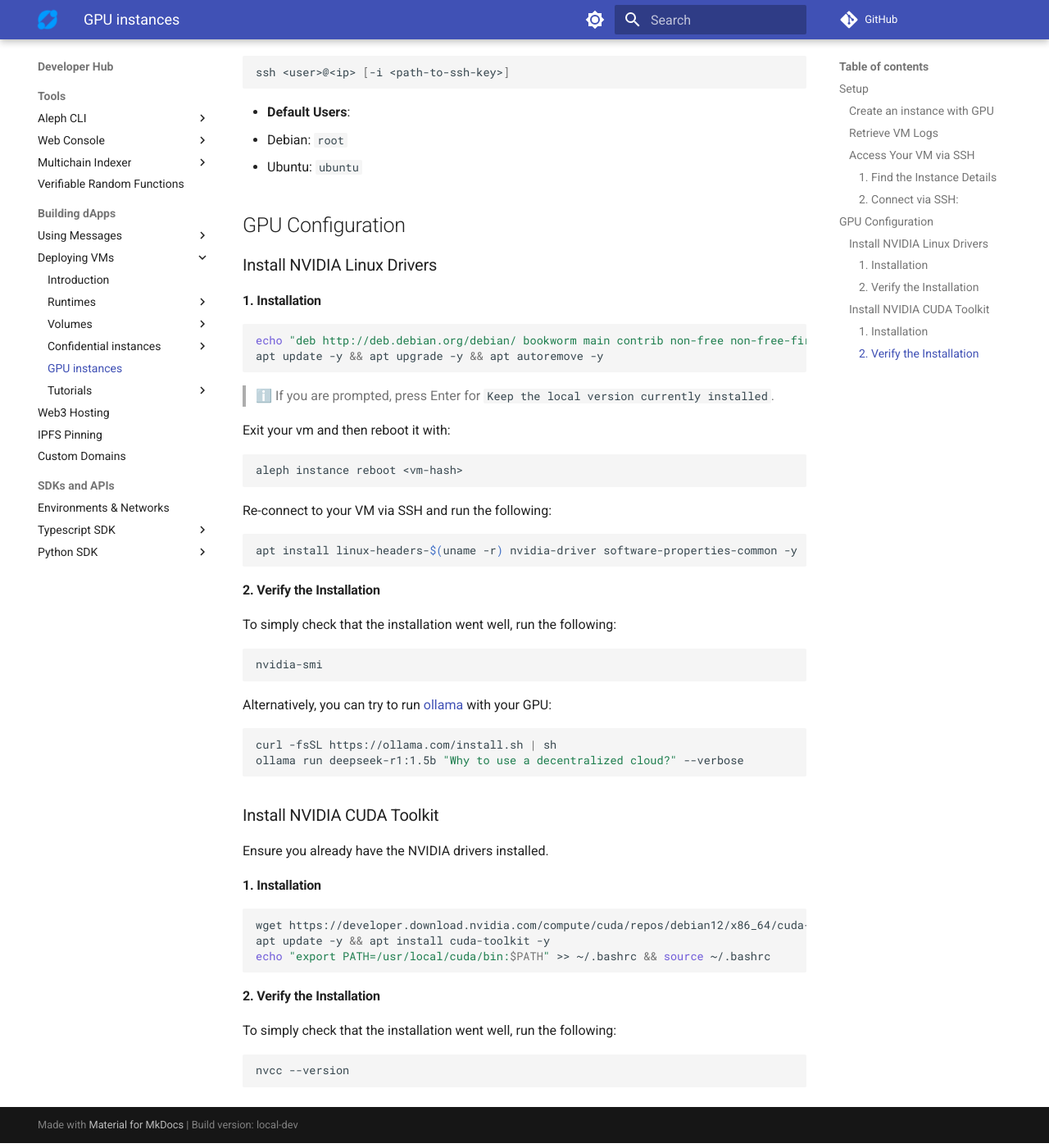
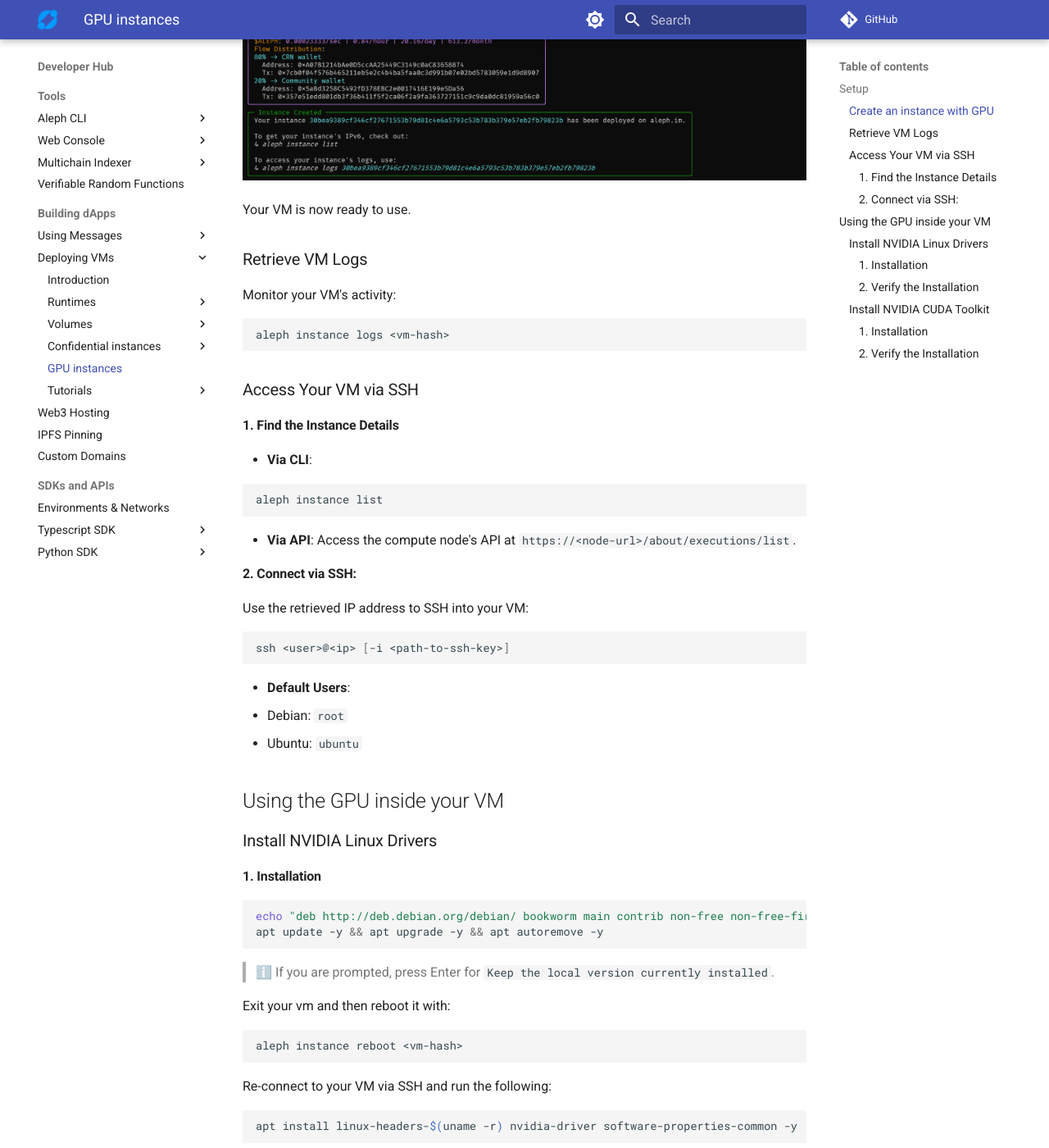
Before and after one commit to aleph-im/aleph-docs, an MkDocs documentation site: the page built from docs/computing/gpu/index.md, in a window 1280 px wide and 1400 px high, scrolled down 1131 px. Shown: the whole window at 82% size. Built offline with MkDocs 1.6.1 and Material for MkDocs 9.7.7, drawn with Linux system fonts in a browser that asks for light colours; plug-ins that fetch from the network failed and are left out; comment, search, counter and statistics services are not loaded.

Commit message:
Fix and add cli img

````diff
--- a/docs/computing/gpu/index.md
+++ b/docs/computing/gpu/index.md
@@ -14,6 +14,8 @@ The CLI provides a streamlined command to create a GPU instance. You will be pro
 ```shell
 aleph instance gpu
 ```
+
+![cli-create-gpu-instance](../../assets/images/gpu/cli-create-gpu-instance.png)
 
 Your VM is now ready to use.
 
@@ -49,7 +51,7 @@ ssh <user>@<ip> [-i <path-to-ssh-key>]
   - Debian: `root`
   - Ubuntu: `ubuntu`
 
-## GPU Configuration
+## Using the GPU inside your VM
 
 ### Install NVIDIA Linux Drivers
 
@@ -82,7 +84,7 @@ To simply check that the installation went well, run the following:
 nvidia-smi
 ```
 
-Alternatively, you can try to run [ollama](https://ollama.com/) with your GPU:
+Alternatively, you can try to run [ollama](https://ollama.com/) using the GPU:
 
 ```shell
 curl -fsSL https://ollama.com/install.sh | sh
````
Also changed, not shown: docs/assets/images/gpu/cli-create-gpu-instance.png (added).
